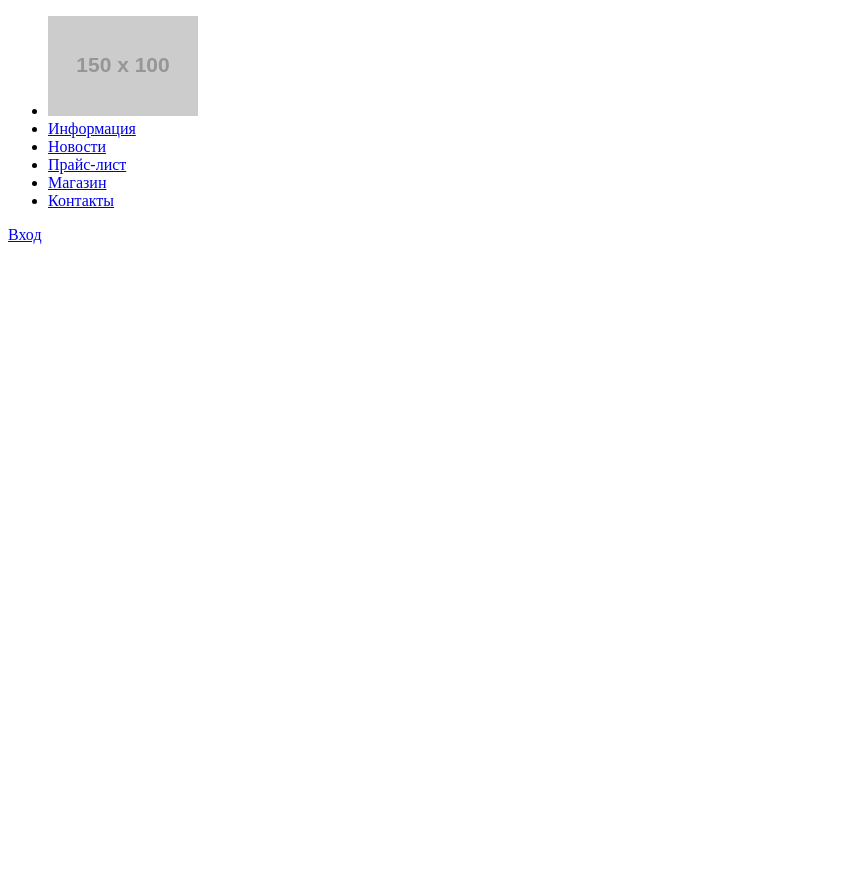
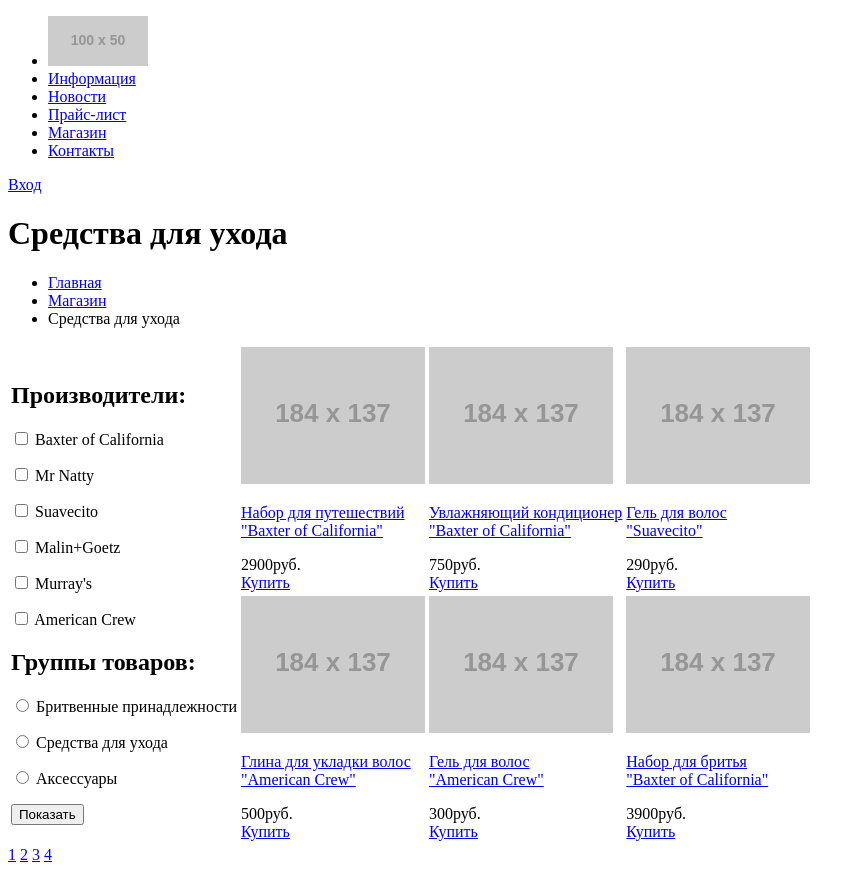
Before and after one commit to Barbarella68/194412-barbershop, a plain HTML site: page catalog.html in a window 1280 px wide. Shown: the whole page, without its empty margins (0-865 px from the left). Before the commit the page ends 800 px from the top, so only its background shows below. Drawn offline with Linux system fonts and the light colour scheme; placeholder pictures from the web are drawn by us.

Commit message:
Основное содержание страницы каталог

```diff
--- a/catalog.html
+++ b/catalog.html
@@ -5,12 +5,12 @@
     <title>Каталог</title>
   </head>
   <body>
-    <header class="main-header">
+    <header class="main-header">             <!--Шапка-->
       <div class="container">
         <nav class="main-navigation">
           <ul>
             <li>
-              <img src="http://placehold.it/150x100">
+              <img src="http://placehold.it/100x50">
             </li>
             <li>
               <a href="#">Информация</a>
@@ -34,5 +34,107 @@
         </div>
       </div>
     </header>
+    <main>                             <!--Основное содержание-->
+      <h1>Средства для ухода</h1>
+      <div class="breadcrumbs">
+        <ul>
+          <li><a href="index.html">Главная</a></li>
+          <li><a href="catalog.html">Магазин</a></li>
+          <li>Средства для ухода</li>
+        </ul>
+      </div>
+    <table>
+      <tr>
+        <td rowspan="2">
+          <form class="leftcolumn">
+            <h2>Производители:</h2>
+            <p><input type="checkbox" name="producer" id="produser-id">
+            <label for="produser-id">Baxter of California</label></p>
+            <p><input type="checkbox" name="producer" id="produser-id">
+            <label for="produser-id">Mr Natty</label></p>
+            <p><input type="checkbox" name="producer" id="produser-id">
+            <label for="produser-id">Suavecito</label></p>
+            <p><input type="checkbox" name="producer" id="produser-id">
+            <label for="produser-id">Malin+Goetz</label></p>
+            <p><input type="checkbox" name="producer" id="produser-id">
+            <label for="produser-id">Murray's</label></p>
+            <p><input type="checkbox" name="producer" id="produser-id">
+            <label for="produser-id">American Crew</label></p>
+            <h2>Группы товаров:</h2>
+            <p><input type="radio" name="productgroups" id="productgroups-id">
+            <label for="productgroups-id">Бритвенные принадлежности</label></p>
+            <p><input type="radio" name="productgroups" id="productgroups-id">
+            <label for="productgroups-id">Средства для ухода</label></p>
+            <p><input type="radio" name="productgroups" id="productgroups-id">
+            <label for="productgroups-id">Аксессуары</label></p>
+            <button type="submit" class="btnshow">Показать</button>
+          </form>
+        </td>
+        <td>
+          <div class="item-cell">
+            <a href="catalog-item.html" target="blank">
+              <img src="http://placehold.it/184x137" alt="нет картинки"></a>
+            <p><a href="catalog-item.html" target="blank">Набор для путешествий<br>
+            "Baxter of California"</a></p>
+            <div class="item-price">2900руб.</div>
+            <div class="btnbuy">
+            <a class="buy" href="#">Купить</a>
+          </div>
+        </td>
+        <td><div class="item-cell">
+            <a href="catalog-item.html" target="blank">
+              <img src="http://placehold.it/184x137" alt="нет картинки"></a>
+            <p><a href="catalog-item.html" target="blank">Увлажняющий кондиционер<br>
+            "Baxter of California"</a></p>
+            <div class="item-price">750руб.</div>
+            <div class="btnbuy">
+            <a class="buy" href="#">Купить</a>
+          </div></td>
+        <td><div class="item-cell">
+            <a href="catalog-item.html" target="blank">
+              <img src="http://placehold.it/184x137" alt="нет картинки"></a>
+            <p><a href="catalog-item.html" target="blank">Гель для волос<br>
+            "Suavecito"</a></p>
+            <div class="item-price">290руб.</div>
+            <div class="btnbuy">
+            <a class="buy" href="#">Купить</a>
+          </div></td>
+      </tr>
+      <tr>
+        <td><div class="item-cell">
+            <a href="catalog-item.html" target="blank">
+              <img src="http://placehold.it/184x137" alt="нет картинки"></a>
+            <p><a href="catalog-item.html" target="blank">Глина для укладки волос<br>
+            "American Crew"</a></p>
+            <div class="item-price">500руб.</div>
+            <div class="btnbuy">
+            <a class="buy" href="#">Купить</a>
+          </div></td>
+        <td><div class="item-cell">
+            <a href="catalog-item.html" target="blank">
+              <img src="http://placehold.it/184x137" alt="нет картинки"></a>
+            <p><a href="catalog-item.html" target="blank">Гель для волос<br>
+            "American Crew"</a></p>
+            <div class="item-price">300руб.</div>
+            <div class="btnbuy">
+            <a class="buy" href="#">Купить</a>
+          </div></td>
+        <td><div class="item-cell">
+            <a href="catalog-item.html" target="blank">
+              <img src="http://placehold.it/184x137" alt="нет картинки"></a>
+            <p><a href="catalog-item.html" target="blank">Набор для бритья<br>
+            "Baxter of California"<a></p>
+            <div class="item-price">3900руб.</div>
+            <div class="btnbuy">
+            <a class="buy" href="#">Купить</a></td>
+      <tr>
+    </table>
+    <div class="pageswitch">
+      <a href="#">1</a>
+      <a href="#">2</a>
+      <a href="#">3</a>
+      <a href="#">4</a>
+    </div>
+    </main>
   </body>
 </html>
```
